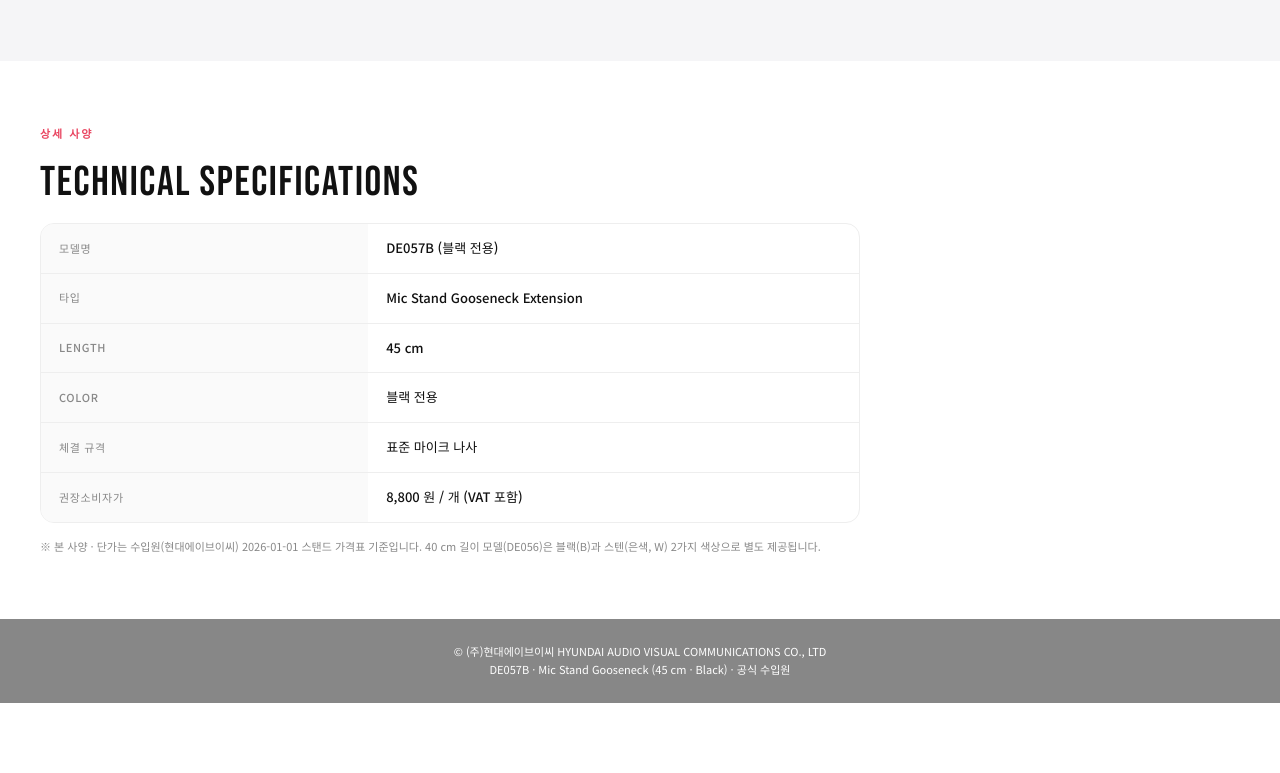
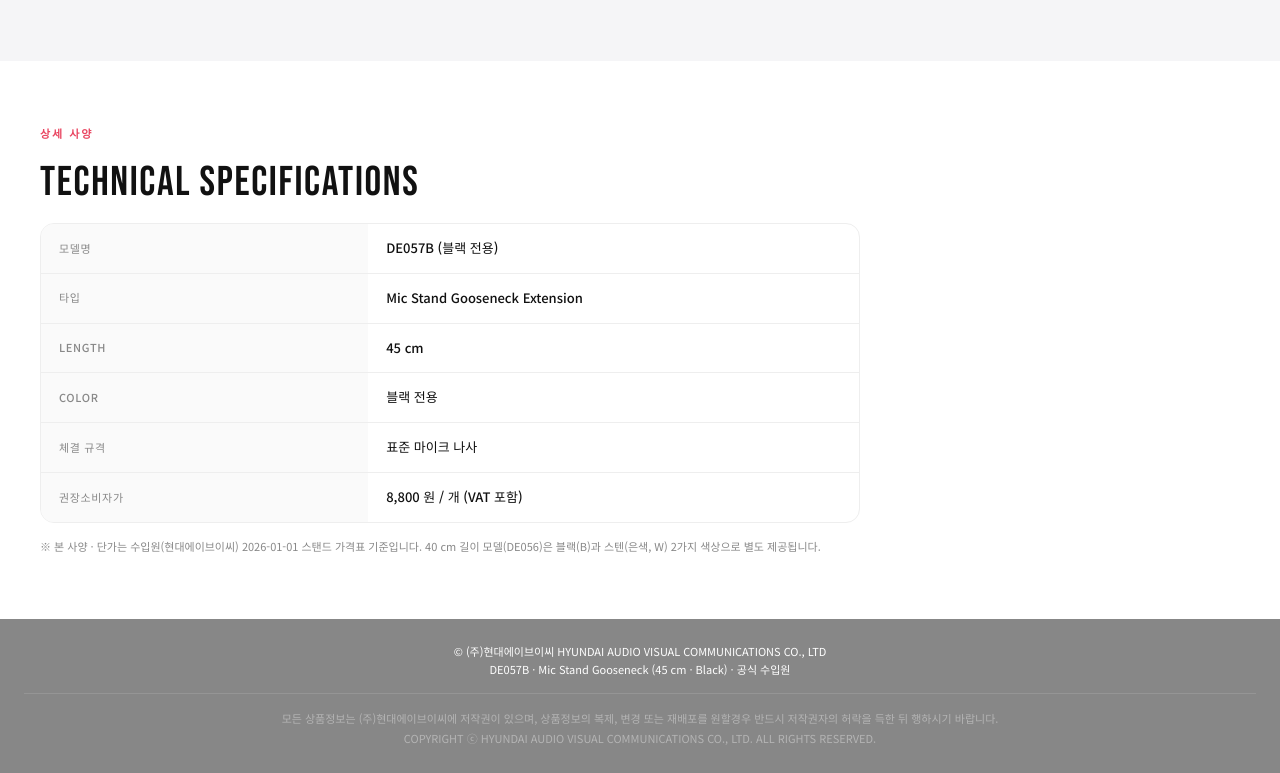
Before and after one commit to kkim1213-afk/hdavc-products, a plain HTML site: page de057.html in a window 1280 px wide. Shown: the part 1656-2429 px from the top of the page. Before the commit the page ends 2359 px from the top, so only its background shows below. Drawn offline with Linux system fonts and the light colour scheme.

Commit message:
Add files via upload

```diff
--- a/de057.html
+++ b/de057.html
@@ -48,5 +48,5 @@
 </tbody></table></div>
 <p style="margin-top:14px;font-size:11px;color:var(--light);max-width:820px;line-height:1.7">※ 본 사양 · 단가는 수입원(현대에이브이씨) 2026-01-01 스탠드 가격표 기준입니다. 40 cm 길이 모델(DE056)은 블랙(B)과 스텐(은색, W) 2가지 색상으로 별도 제공됩니다.</p>
 </div></section>
-<footer>© (주)현대에이브이씨 HYUNDAI AUDIO VISUAL COMMUNICATIONS CO., LTD<br>DE057B · Mic Stand Gooseneck (45 cm · Black) · 공식 수입원</footer>
+<footer>© (주)현대에이브이씨 HYUNDAI AUDIO VISUAL COMMUNICATIONS CO., LTD<br>DE057B · Mic Stand Gooseneck (45 cm · Black) · 공식 수입원<div style="margin-top:14px;padding-top:14px;border-top:1px solid rgba(255,255,255,0.12);font-size:11px;color:rgba(255,255,255,0.38);line-height:1.9;text-align:center">모든 상품정보는 (주)현대에이브이씨에 저작권이 있으며, 상품정보의 복제, 변경 또는 재배포를 원할경우 반드시 저작권자의 허락을 득한 뒤 행하시기 바랍니다.<br>COPYRIGHT ⓒ HYUNDAI AUDIO VISUAL COMMUNICATIONS CO., LTD. ALL RIGHTS RESERVED.</div></footer>
 </body></html>
```
